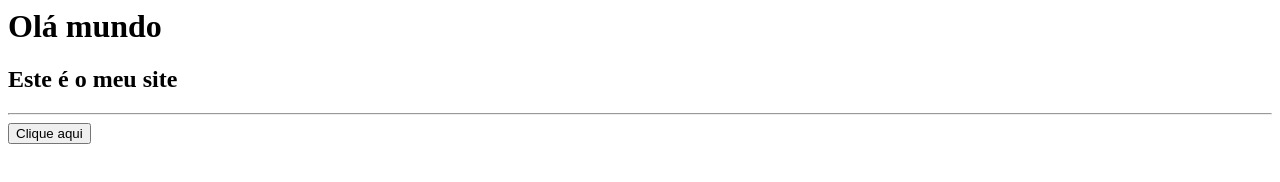
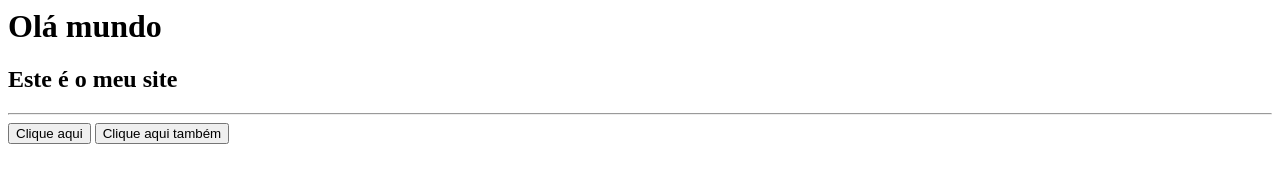
Before and after one commit to AndradeGuerra/andradeguerra.github.io, a plain HTML site: page index.html in a window 1280 px wide. Drawn offline with Linux system fonts and the light colour scheme.

Commit message:
adionar botão

```diff
--- a/index.html
+++ b/index.html
@@ -4,3 +4,5 @@
 <hr>
 
 <button>Clique aqui</button>
+
+<button>Clique aqui também</button>
```
Also changed, not shown: login.html (added, +1 -0 lines).
